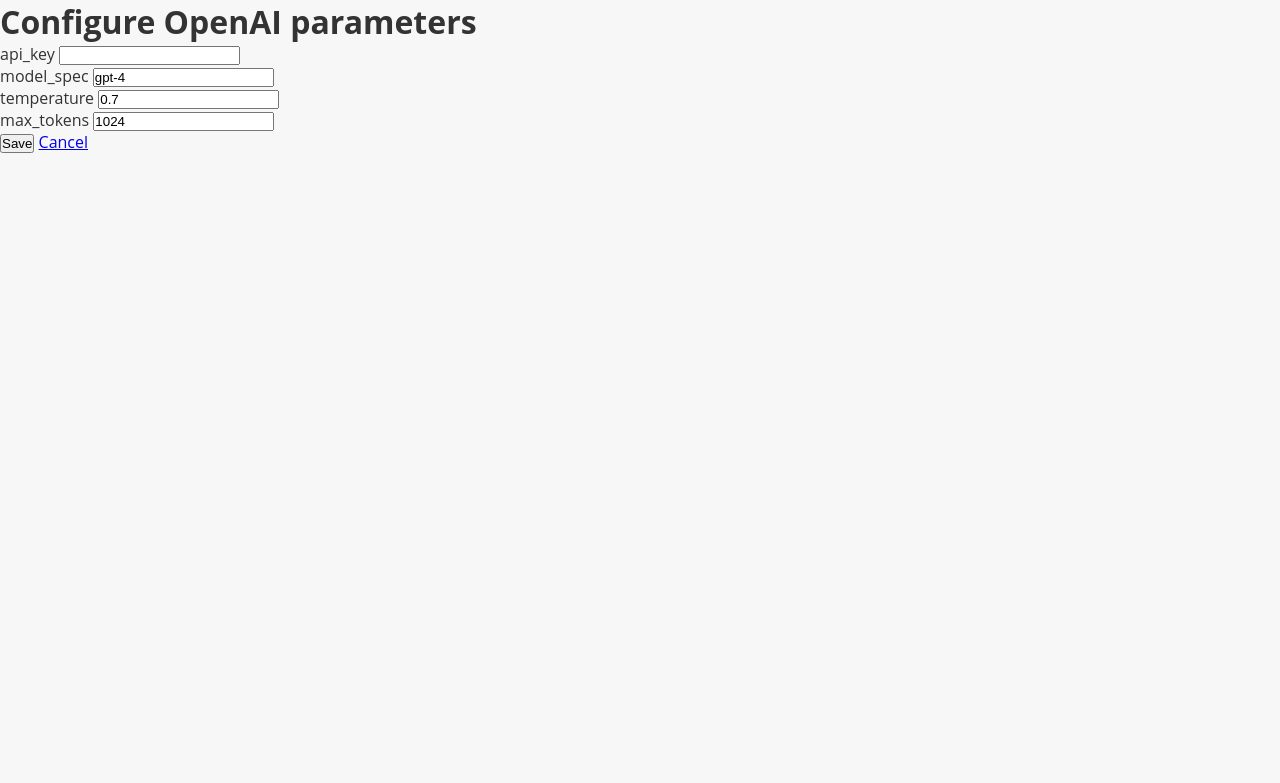
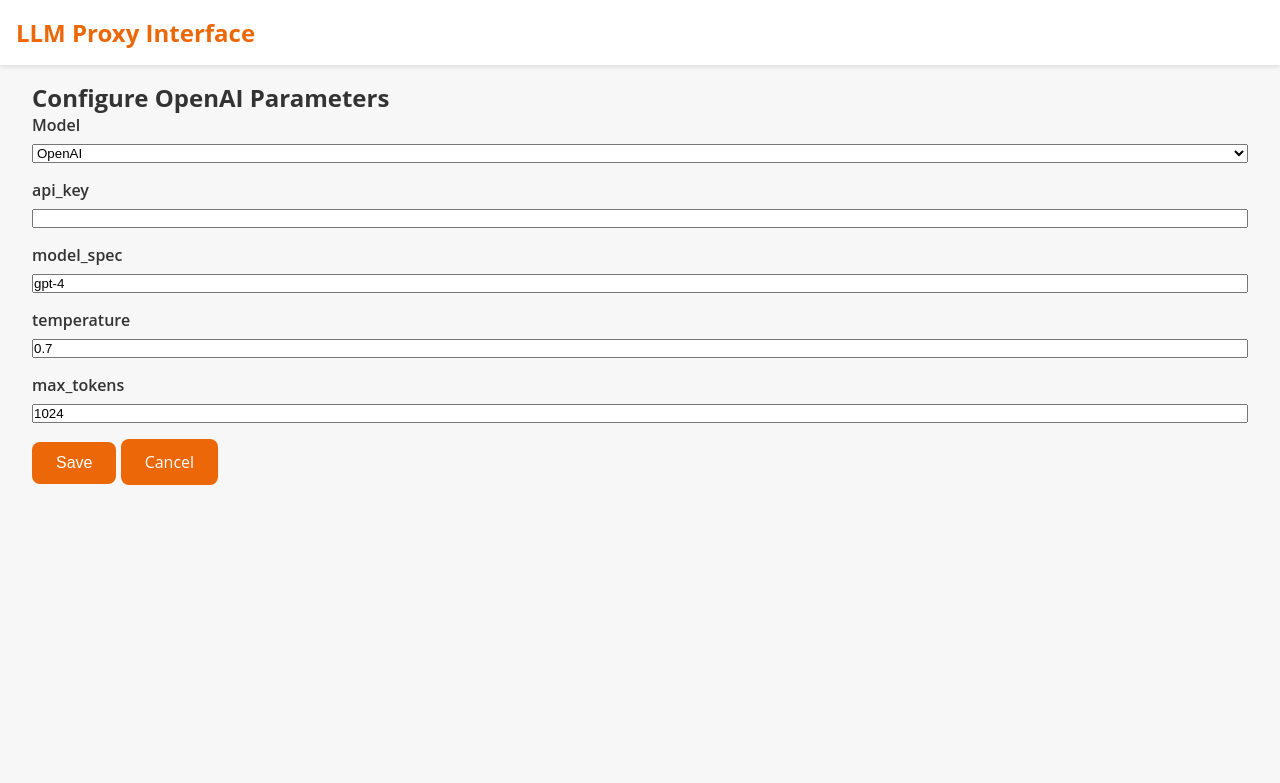
Before and after one commit to gbvolkov/llm_anonimized, a Flask app: page /config in a window 1280 px wide. Shown: the top 783 px of the page. Run offline with Flask 2, Linux system fonts and the light colour scheme.

Commit message:
Confi mgmt is ready!

```diff
--- a/routes.py
+++ b/routes.py
@@ -82,7 +82,7 @@
     all_params = session.get('llm_params', {})
     return render_template(
         'config.html', model=model,
-        parameters=parameters, llm_params=all_params
+        parameters=parameters, llm_params=all_params, available_models=available_models
     )
 
 @main_bp.route('/result', methods=['POST'])
--- /dev/null
+++ b/static/js/config.js
@@ -0,0 +1,10 @@
+document.addEventListener('DOMContentLoaded', function() {
+  const select = document.getElementById('model_select');
+  if (!select) return;
+
+  select.addEventListener('change', function() {
+    const baseUrl = select.dataset.configUrl;
+    const model = this.value;
+    window.location.href = baseUrl + '?model=' + encodeURIComponent(model);
+  });
+});
--- a/templates/config.html
+++ b/templates/config.html
@@ -7,24 +7,40 @@
   <title>Configure {{ model }} Parameters</title>
 </head>
 <body>
-  {% block content %}
-    <div class="container mx-auto p-4">
-      <h1 class="text-2xl font-bold mb-4">Configure {{ model }} parameters</h1>
-      <form method="post" action="{{ url_for('main_bp.config') }}" class="space-y-4">
-        <input type="hidden" name="model" value="{{ model }}">
+  <header class="header">
+    <div class="header-container">
+      <h1>LLM Proxy Interface</h1>
+    </div>
+  </header>
+
+  <main class="main-content">
+    <div class="config-card">
+      <h2 class="config-title">Configure {{ model }} Parameters</h2>
+      <form method="post" action="{{ url_for('main_bp.config') }}" class="config-form">
+        <div class="config-grid">
+          <div class="form-group">
+            <label for="model_select">Model</label>
+            <select id="model_select" name="model" data-config-url="{{ url_for('main_bp.config') }}">
+              {% for m in available_models %}
+                <option value="{{ m }}" {% if m == model %}selected{% endif %}>{{ m }}</option>
+              {% endfor %}
+            </select>
+          </div>
           {% set current_params = llm_params.get(model, {}) %}
           {% for name, default in parameters.items() %}
-          <div class="flex flex-col">
-            <label for="{{ name }}" class="font-medium">{{ name }}</label>
-            <input type="text"
-                  name="{{ name }}"
-                  id="{{ name }}"
-                  value="{{ current_params.get(name, default) }}"
-                  class="border rounded p-2" />
+            <div class="form-group">
+              <label for="{{ name }}">{{ name }}</label>
+              <input type="text" id="{{ name }}" name="{{ name }}" value="{{ current_params.get(name, default) }}" />
             </div>
           {% endfor %}
-        <button type="submit" class="px-4 py-2 bg-blue-600 text-white rounded">Save</button>
-        <a href="{{ url_for('main_bp.index', model=model) }}" class="px-4 py-2 bg-gray-400 text-white rounded">Cancel</a>
+        </div>
+        <div class="button-group">
+          <button type="submit" class="button-primary">Save</button>
+          <a href="{{ url_for('main_bp.index', model=model) }}" class="btn">Cancel</a>
+        </div>
       </form>
     </div>
-  {% endblock %}
+  </main>
+  <script src="{{ url_for('static', filename='js/config.js') }}"></script>
+</body>
+</html>
```
Also changed, not shown: templates/index.html (+7 -12 lines). Lines whose indentation alone changed are shown as unchanged.
